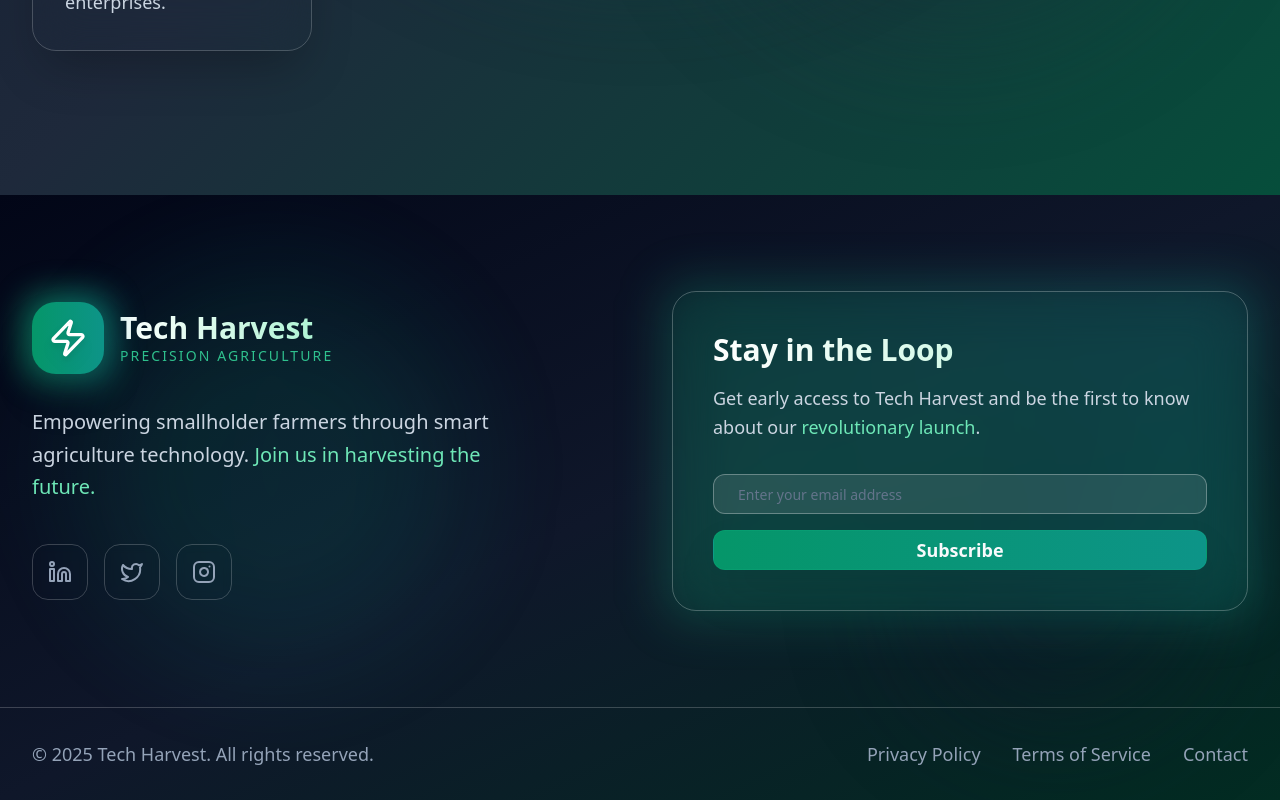
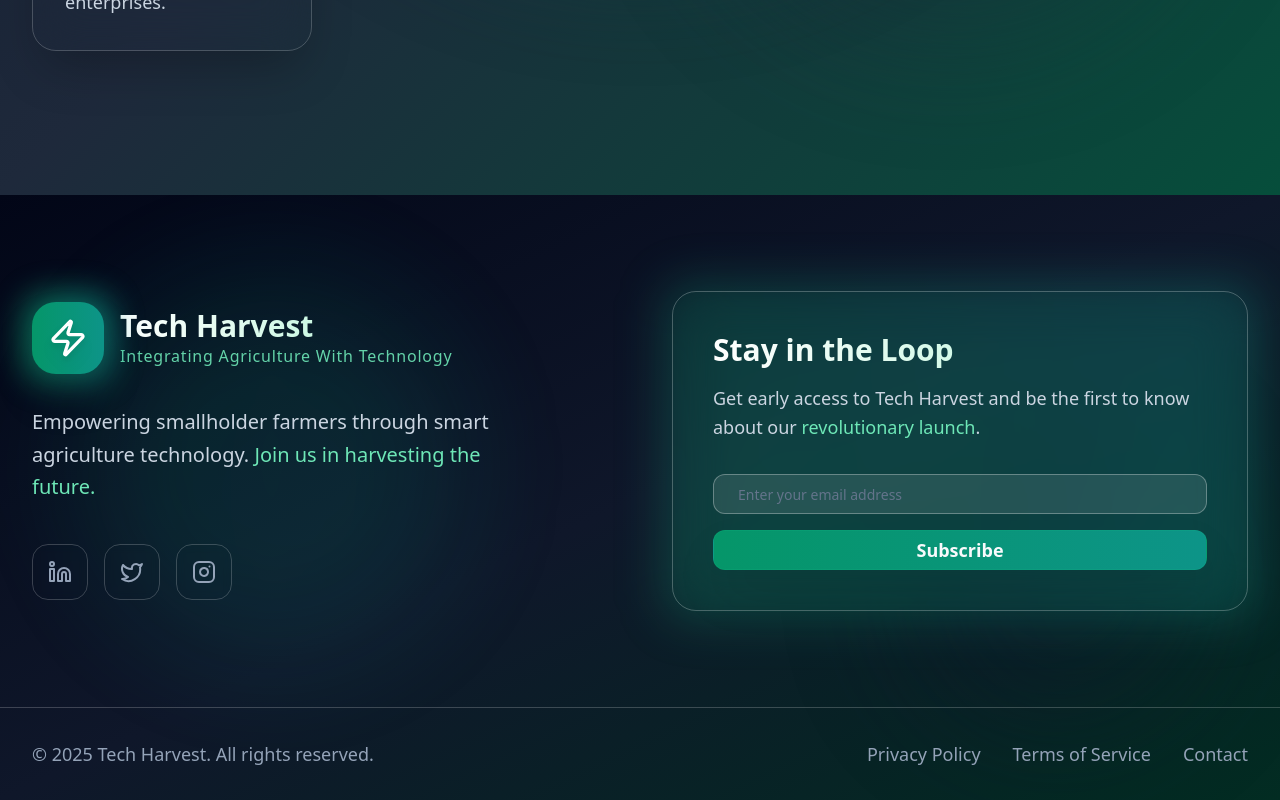
Before and after one commit to DukeVTI/tech-harvest, a React (Vite) app: page / in a window 1280 px wide. Shown: the part 3305-4105 px from the top of the page. Built offline with nearby package versions, Linux system fonts and the light colour scheme.

Commit message:
Update Footer.tsx

```diff
--- a/src/components/Footer.tsx
+++ b/src/components/Footer.tsx
@@ -28,7 +28,9 @@ export const Footer = () => {
                 </div>
                 <div className="ml-4 flex flex-col">
                   <span className="text-3xl font-bold bg-gradient-to-r from-white to-emerald-200 bg-clip-text text-transparent">Tech Harvest</span>
-                  <span className="text-emerald-400/90 text-sm font-medium tracking-[0.15em] uppercase">Precision Agriculture</span>
+                 <span className="text-emerald-300/90 text-sm sm:text-base font-medium tracking-[0.05em]">
+                      Integrating Agriculture With Technology
+                  </span>
                 </div>
               </div>
 
```
